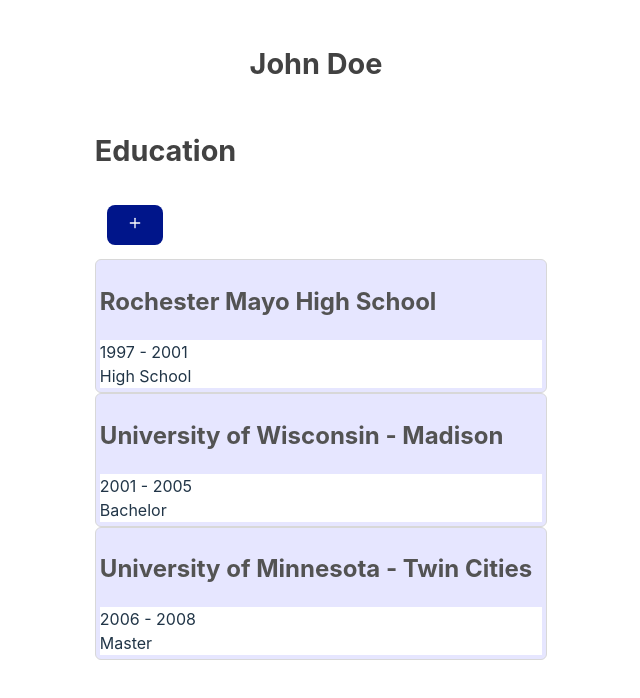
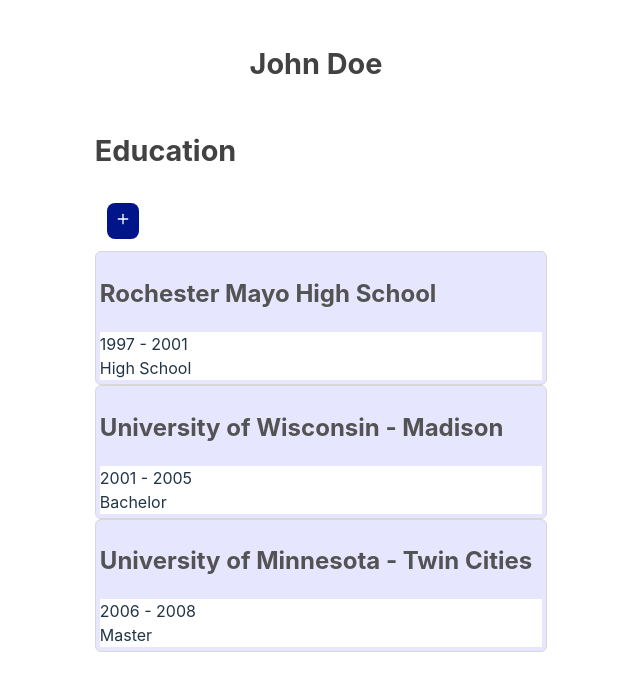
Before and after one commit to cebartling/react-perf-tuning, a React (Vite) app in the folder render-perf-tuning/: page /example1 in a window 1280 px wide. Shown: the top 698 px of the page, without its empty margins (324-964 px from the left). Built offline with nearby package versions, Linux system fonts and the light colour scheme.

Commit message:
feat: tweaking UI

```diff
--- a/render-perf-tuning/src/components/education/education-card.tsx
+++ b/render-perf-tuning/src/components/education/education-card.tsx
@@ -14,7 +14,7 @@ export const EducationCard = ({ person }: { person: Person }) => {
   return (
     <Section role="contentinfo">
       <Title role="heading">Education</Title>
-      <Toolbar handleOnClickAddButton={handleOnClickAddButton} disabled={isEditorOpen} />
+      {!isEditorOpen && <Toolbar handleOnClickAddButton={handleOnClickAddButton} disabled={isEditorOpen} />}
       {isEditorOpen && <EducationEditor />}
       {person.education &&
         person.education.map((education) => {
--- a/render-perf-tuning/src/components/structural/toolbar.tsx
+++ b/render-perf-tuning/src/components/structural/toolbar.tsx
@@ -15,12 +15,12 @@ const ToolbarButton = styled.button`
   background-color: #00158a;
   border: none;
   color: white;
-  padding: 10px 20px;
+  padding: 8px 8px;
   text-align: center;
   text-decoration: none;
   display: inline-block;
-  font-size: 16px;
-  margin: 4px 2px;
+  font-size: 1rem;
+  margin: 2px 2px;
   cursor: pointer;
 `;
 
```
